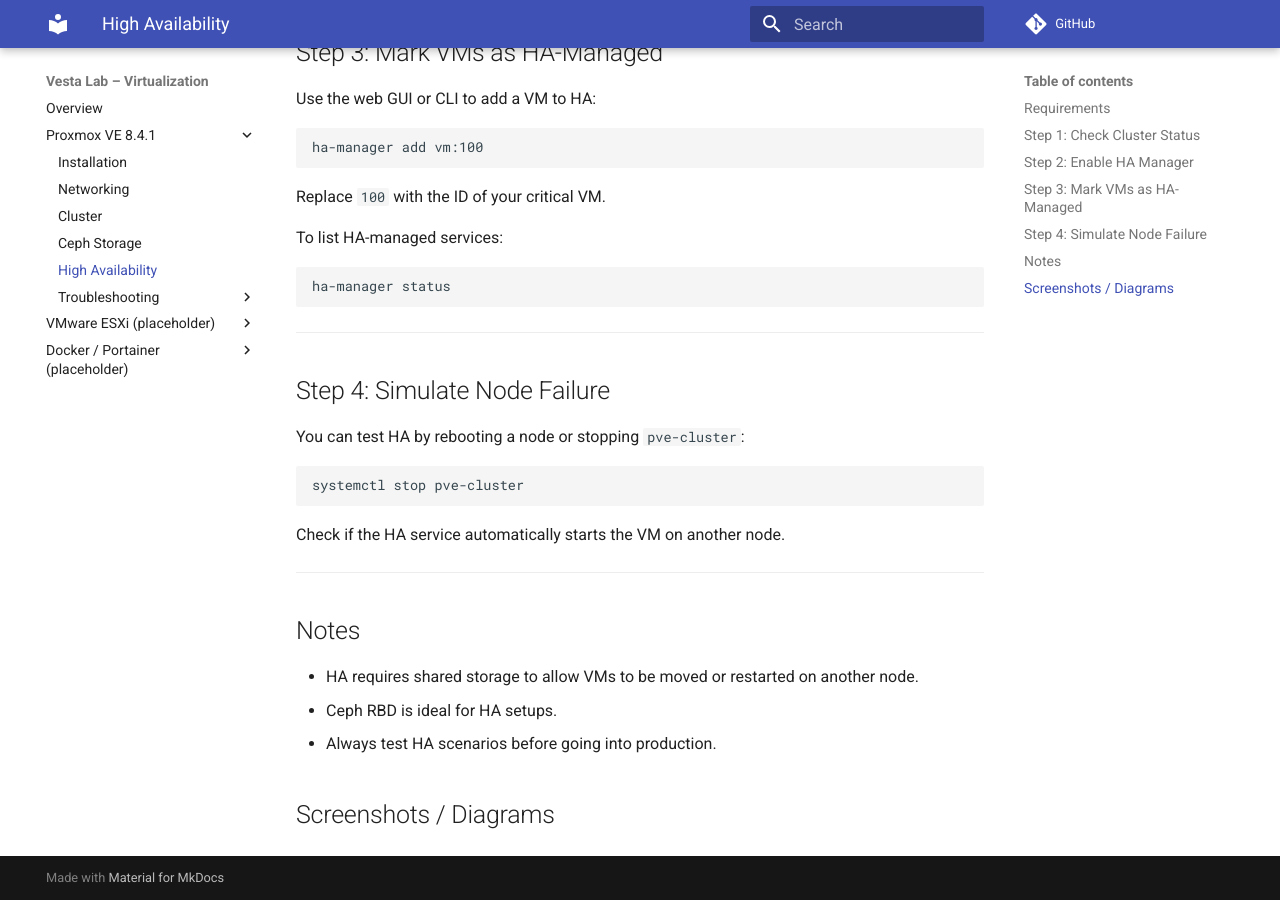
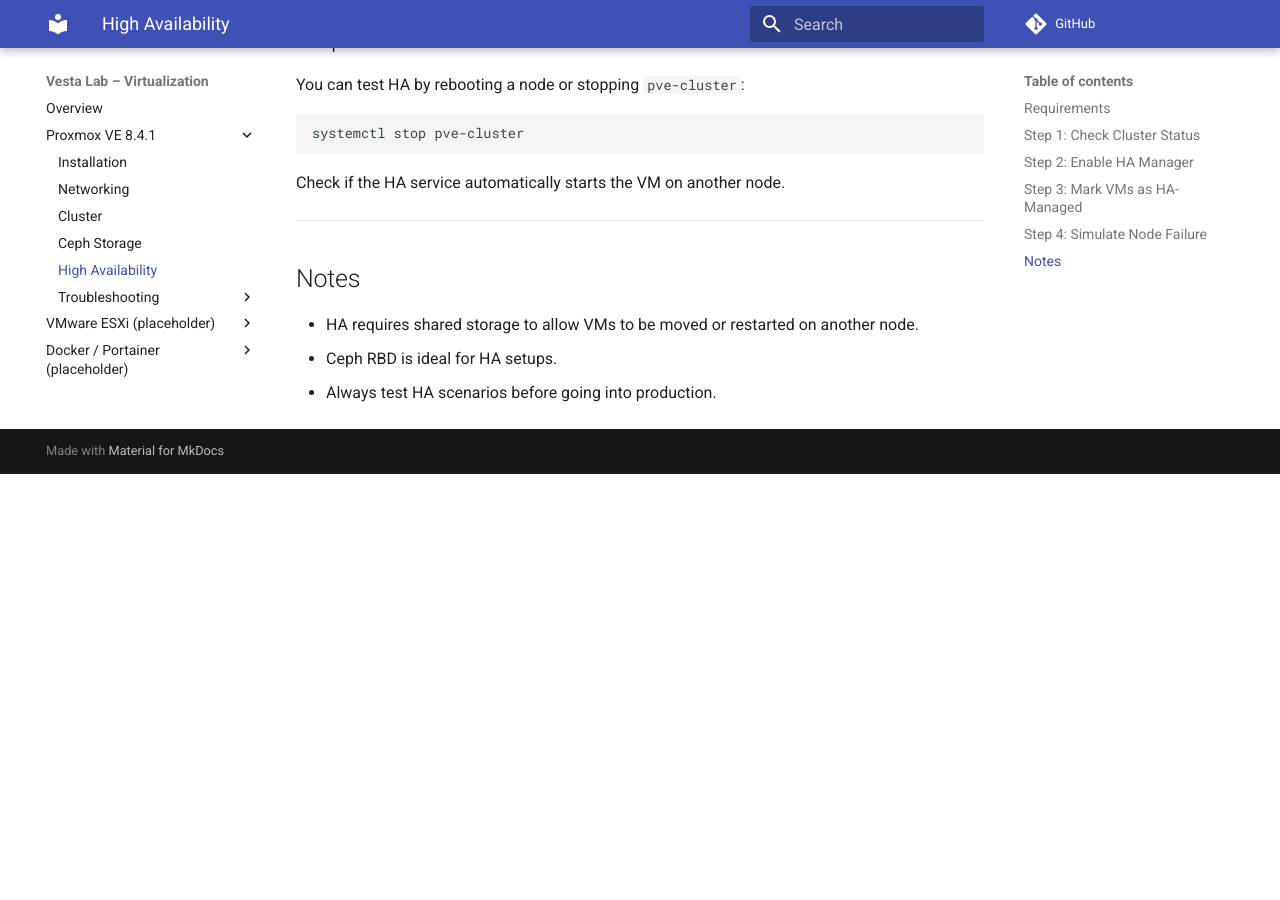
Before and after one commit to iFezGez/virtualization, an MkDocs documentation site: the page built from docs/proxmox/8.4.1/bare-metal/docs/ha.md, in a window 1280 px wide and 900 px high, scrolled down 1473 px. Built offline with MkDocs 1.6.1 and Material for MkDocs 9.7.7, drawn with Linux system fonts in a browser that asks for light colours; comment, search, counter and statistics services are not loaded; after the commit the page ends 1947 px from its top, so only the background shows below that; some of the changed lines change nothing that is shown.

Commit message:
Update ha.md

```diff
--- a/docs/proxmox/8.4.1/bare-metal/docs/ha.md
+++ b/docs/proxmox/8.4.1/bare-metal/docs/ha.md
@@ -23,7 +23,7 @@
 
 Expected output should include `Quorate: Yes`.
 
-![Proxmox Ha Status](/proxmox/8.4.1/bare-metal/assets/screenshots/proxmox-ha-status.png)
+![Proxmox Ha Status](/docs/proxmox/8.4.1/bare-metal/assets/screenshots/proxmox-ha-status.png)
 
 ---
 
@@ -80,5 +80,3 @@
 - HA requires shared storage to allow VMs to be moved or restarted on another node.
 - Ceph RBD is ideal for HA setups.
 - Always test HA scenarios before going into production.
-
-## Screenshots / Diagrams
```
